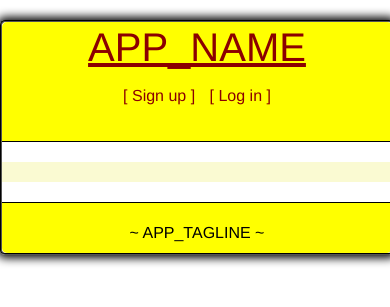
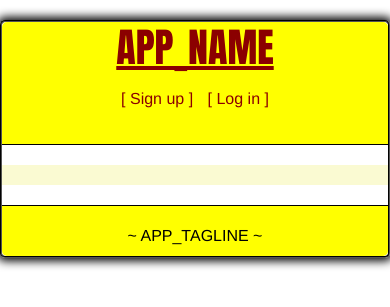
Before and after one commit to adambeerman/p2.adamstest.biz, a PHP site: page /index/views/_v_template.php in a window 390 px wide. Shown: the top 307 px of the page. Run offline with PHP 8.4, Linux system fonts and the light colour scheme; the template is opened without the code that fills it, so the values that code supplies are empty; some libraries are stand-ins or nearby versions; some web fonts are replaced.

Commit message:
undo mobile formatting changes

```diff
--- a/css/main.css
+++ b/css/main.css
@@ -143,13 +143,3 @@ blockquote.other_user {
 ul li:hover {
     background-color: red;
 }
-
-/* Mobile formatting */
-@media(max-width: 500px) {
-    body{
-        width: 100%;
-    }
-    #logo {
-        font-family: "Helvetica Neue", Helvetica, Arial, sans-serif;
-    }
-}
```
